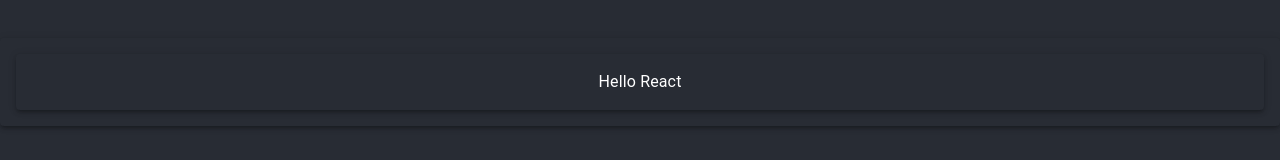
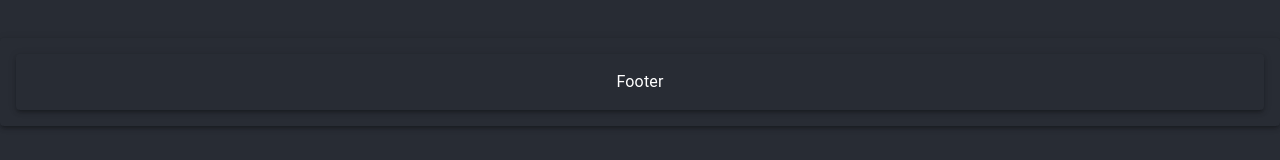
Before and after one commit to vonerikbarren/--Calendar-Scheduler--, a React (Create React App) app in the folder client/: page / in a window 1280 px wide. Shown: the part 568-728 px from the top of the page. Built offline with nearby package versions, Linux system fonts and the light colour scheme.

Commit message:
adjusting grid so that app spaces are clean and ready for component imports test 3

```diff
--- a/client/src/App.js
+++ b/client/src/App.js
@@ -114,7 +114,7 @@
         <Grid item xs={12}>
           <Paper elevation={3} className={mui.paper}>
             <Paper elevation={3} className={mui.paper}>
-              <Typography> Hello React </Typography>
+              <Typography> Footer </Typography>
             </Paper>
           </Paper>
         </Grid>
```
